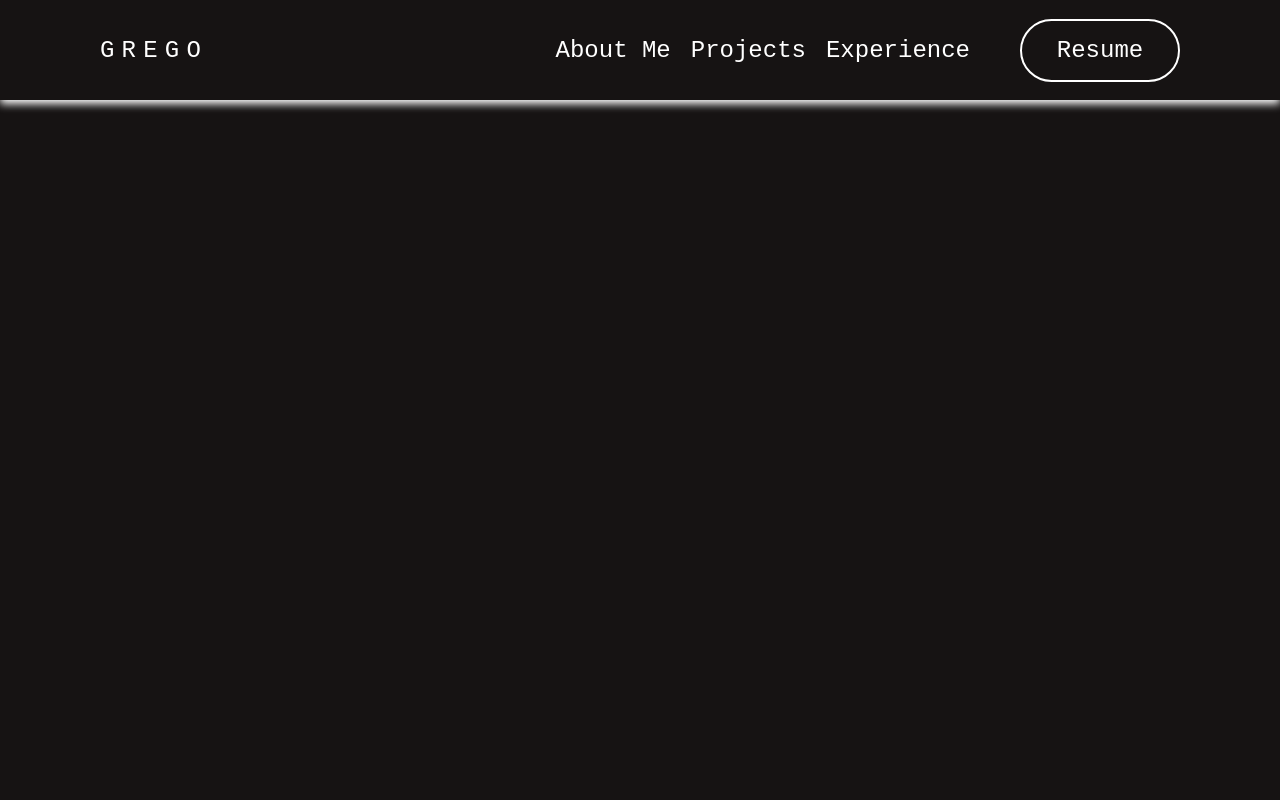
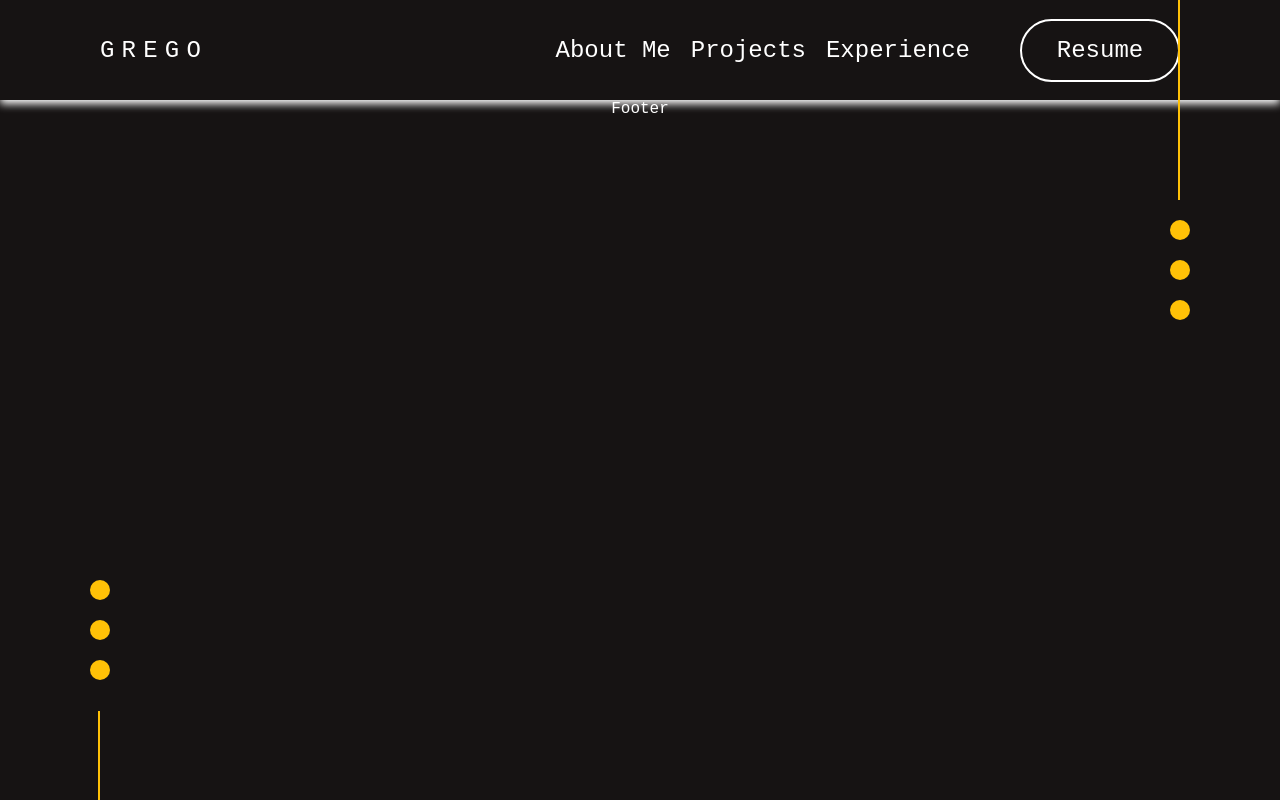
Before and after one commit to grega1/portfolio, a Gatsby site: page / in a window 1280 px wide. Built offline with nearby package versions, Linux system fonts and the light colour scheme; Gatsby itself is replaced by a stand-in of ours.

Commit message:
feat: finish layout component

```diff
--- a/src/components/Layout/Layout.tsx
+++ b/src/components/Layout/Layout.tsx
@@ -0,0 +1,75 @@
+import React, { ReactNode } from "react";
+import styled from "styled-components";
+import Header from "../Header";
+import Footer from "../Footer";
+
+interface LayoutProps {
+  children: ReactNode;
+}
+
+const Wrapper = styled.div`
+  background-color: ${({ theme }) => theme.colors.backGround};
+  color: ${({ theme }) => theme.colors.text};
+  width: 100%;
+  height: 100vh;
+  display: flex;
+  flex-direction: column;
+  align-items: center;
+  .right-decoration{
+
+
+    position: fixed;
+    right:90px;
+    bottom:480px;
+  }
+  .left-decoration{
+    position: fixed;
+    left:90px;
+    top:580px;
+  }
+`;
+
+const Layout: React.FC<LayoutProps> = ({ children }) => {
+  return (
+    <Wrapper>
+      <Header />
+      <svg
+        width="20"
+        height="331"
+        viewBox="0 0 20 331"
+        fill="none"
+        className="left-decoration"
+        xmlns="http://www.w3.org/2000/svg"
+      >
+        <circle cx="10" cy="10" r="10" fill="#FFC107" />
+        <circle cx="10" cy="90" r="10" fill="#FFC107" />
+        <circle cx="10" cy="50" r="10" fill="#FFC107" />
+        <line
+          x1="9"
+          y1="331"
+          x2="9"
+          y2="131"
+          stroke="#FFC107"
+          stroke-width="2"
+        />
+      </svg>
+      <main>{children}</main>
+      <svg
+        width="20"
+        height="320"
+        viewBox="0 0 20 320"
+        className="right-decoration"
+        fill="none"
+        xmlns="http://www.w3.org/2000/svg"
+      >
+        <circle cx="10" cy="230" r="10" fill="#FFC107" />
+        <circle cx="10" cy="310" r="10" fill="#FFC107" />
+        <circle cx="10" cy="270" r="10" fill="#FFC107" />
+        <line x1="9" y1="200" x2="9" stroke="#FFC107" stroke-width="2" />
+      </svg>
+
+      <Footer />
+    </Wrapper>
+  );
+};
+export default Layout;
--- a/src/pages/home.tsx
+++ b/src/pages/home.tsx
@@ -1,5 +1,8 @@
 import * as React from 'react';
 import styled from 'styled-components';
+
+const Wrapper = styled.div`
+`
 
 
 const Home = () => {
--- a/src/pages/index.tsx
+++ b/src/pages/index.tsx
@@ -1,23 +1,14 @@
 import * as React from "react"
-import styled from "styled-components"
 import type { HeadFC, PageProps } from "gatsby"
-import Header from "../components/Header"
+import Layout from "../components/Layout/Layout"
 
-const Wrapper = styled.div`
-  background-color: ${({ theme }) => theme.colors.backGround};
-  color: ${({ theme }) => theme.colors.text};
-  width: 100%;
-  height: 100vh;
-  display: flex;
-  flex-direction: column;
-  align-items: center;
-`
+
 
 const IndexPage: React.FC<PageProps> = () => {
   return (
-    <Wrapper>
-      <Header />
-    </Wrapper>
+    <Layout>
+
+    </Layout>
   )
 }
 
```
Also changed, not shown: src/images/decoration-left.svg (added), src/images/decoration-right.svg (added).
